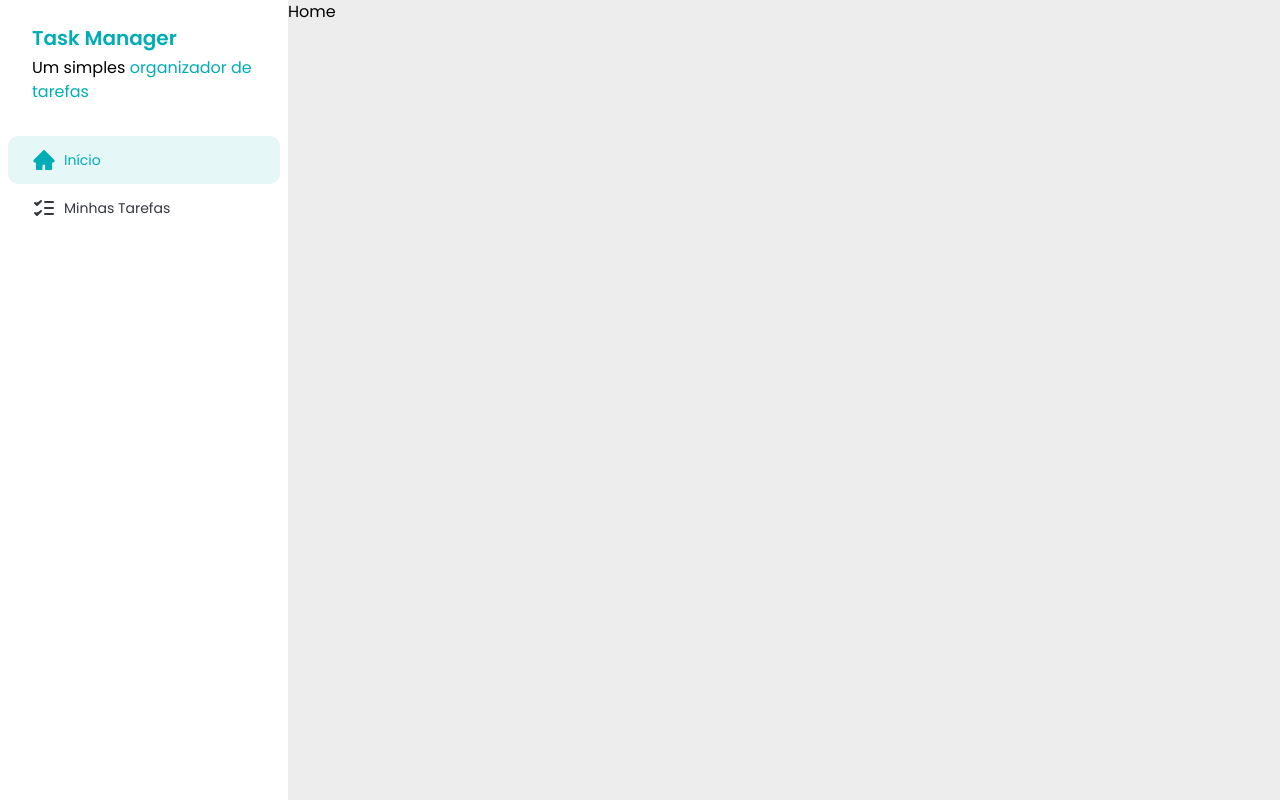
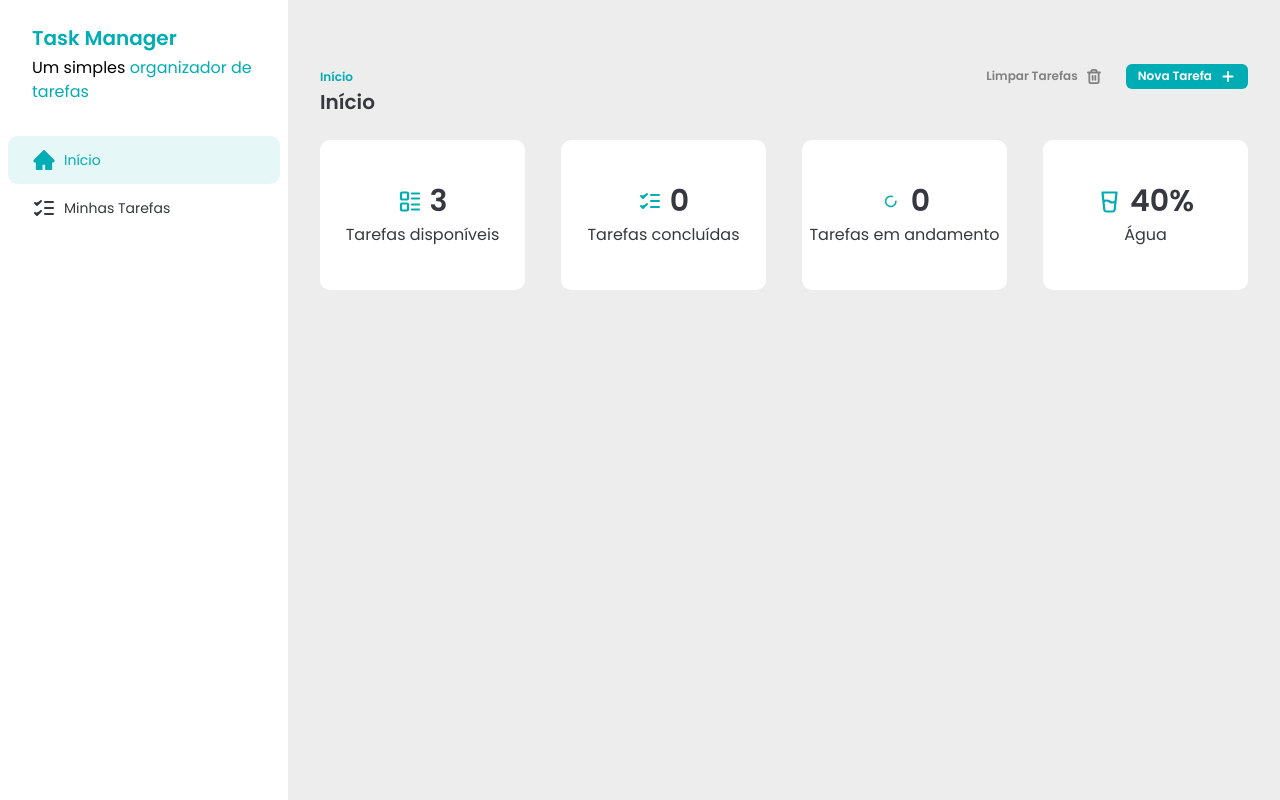
Before and after one commit to VinicyosFerreira/To-Do-List-Manager, a React (Vite) app: page / in a window 1280 px wide. Built offline with nearby package versions, Linux system fonts and the light colour scheme; data requests are answered from the project's data file.

Commit message:
feat: add dashboard cards

```diff
--- a/db.json
+++ b/db.json
@@ -1,3 +1,25 @@
 {
-  "tasks": []
+  "tasks": [
+    {
+      "id": "8fceeb6e-e710-4290-939c-de98be2f02c7",
+      "title": "dasdsa",
+      "description": "dsadas",
+      "period": "morning",
+      "status": "not_started"
+    },
+    {
+      "id": "1c98d8d9-2661-476e-98d8-c60550d7557c",
+      "title": "dsada",
+      "description": "dasdsa",
+      "period": "afternoon",
+      "status": "not_started"
+    },
+    {
+      "id": "8beddeaf-cafc-404a-b18a-d322edd7ad9b",
+      "title": "12313",
+      "description": "321321",
+      "period": "morning",
+      "status": "not_started"
+    }
+  ]
 }
--- a/src/assets/icons/index.js
+++ b/src/assets/icons/index.js
@@ -4,7 +4,9 @@ import CheckIcon from '../icons/check.svg?react';
 import ChevronRightIcon from '../icons/chevron-right.svg?react';
 import CloudSunIcon from '../icons/cloud-sun.svg?react';
 import DetailsIcon from '../icons/details.svg?react';
+import GlassWaterIcon from '../icons/glass-water.svg?react';
 import HomeIcon from '../icons/home.svg?react';
+import LayoutListIcon from '../icons/layout-list.svg?react';
 import LoaderIcon from '../icons/loader.svg?react';
 import MoonIcon from '../icons/moon.svg?react';
 import SunIcon from '../icons/sun.svg?react';
@@ -18,7 +20,9 @@ export {
    ChevronRightIcon,
    CloudSunIcon,
    DetailsIcon,
+   GlassWaterIcon,
    HomeIcon,
+   LayoutListIcon,
    LoaderIcon,
    MoonIcon,
    SunIcon,
--- /dev/null
+++ b/src/components/DashboardCard.jsx
@@ -0,0 +1,15 @@
+const DashboardCard = ({ icon, mainText, secondaryText }) => {
+   return (
+      <div className="flex h-[150px] flex-col items-center justify-center gap-1 rounded-[10px] bg-brand-white">
+         <div className="flex items-center gap-2">
+            <span className="text-brand-primary">{icon}</span>
+            <p className="text-3xl font-semibold text-brand-dark-blue">
+               {mainText}
+            </p>
+         </div>
+         <p className="text-brand-dark-blue">{secondaryText}</p>
+      </div>
+   );
+};
+
+export default DashboardCard;
--- /dev/null
+++ b/src/components/Header.jsx
@@ -0,0 +1,40 @@
+import { useState } from 'react';
+
+import { AddIcon, TrashIcon } from '../assets/icons';
+import AddTaskDialog from './AddTaskDialog';
+import Button from './Button';
+
+const Header = ({ subtitle, title }) => {
+   const [isOpenDialog, setIsOpenDialog] = useState(false);
+   return (
+      <div className="flex w-full justify-between">
+         <div>
+            <span className="text-xs font-semibold text-brand-primary">
+               {subtitle}
+            </span>
+            <h2 className="text-xl font-semibold text-brand-dark-blue">
+               {title}
+            </h2>
+         </div>
+
+         <div className="flex h-min items-center gap-3">
+            <Button color="ghost">
+               Limpar Tarefas
+               <TrashIcon />
+            </Button>
+
+            <Button onClick={() => setIsOpenDialog(true)}>
+               Nova Tarefa
+               <AddIcon />
+            </Button>
+
+            <AddTaskDialog
+               isOpen={isOpenDialog}
+               handleCloseDialog={() => setIsOpenDialog(false)}
+            />
+         </div>
+      </div>
+   );
+};
+
+export default Header;
--- a/src/components/Tasks.jsx
+++ b/src/components/Tasks.jsx
@@ -1,22 +1,14 @@
 import { useQueryClient } from '@tanstack/react-query';
-import { useState } from 'react';
 import { toast } from 'sonner';
 
-import {
-   AddIcon,
-   CloudSunIcon,
-   MoonIcon,
-   SunIcon,
-   TrashIcon,
-} from '../assets/icons';
+import { CloudSunIcon, MoonIcon, SunIcon } from '../assets/icons';
 import TasksSeparator from '../components/TasksSeparator';
 import { useGetTasks } from '../hooks/data/use-get-tasks';
-import AddTaskDialog from './AddTaskDialog';
-import Button from './Button';
+import { taskQueryKeys } from '../keys/queries';
+import Header from './Header';
 import TaskItem from './TaskItem';
 
 const Tasks = () => {
-   const [isOpenDialog, setIsOpenDialog] = useState(false);
    const queryClient = useQueryClient();
    const { data: tasks } = useGetTasks();
 
@@ -48,38 +40,12 @@ const Tasks = () => {
          return task;
       });
 
-      queryClient.setQueryData(['tasks'], newTasks);
+      queryClient.setQueryData(taskQueryKeys.getAll(), newTasks);
    };
 
    return (
       <div className="w-full space-y-6 px-8 py-16">
-         <div className="flex w-full justify-between">
-            <div>
-               <span className="text-xs font-semibold text-brand-primary">
-                  Minhas tarefas
-               </span>
-               <h2 className="text-xl font-semibold text-brand-dark-blue">
-                  Minhas tarefas
-               </h2>
-            </div>
-
-            <div className="flex h-min items-center gap-3">
-               <Button color="ghost">
-                  Limpar Tarefas
-                  <TrashIcon />
-               </Button>
-
-               <Button onClick={() => setIsOpenDialog(true)}>
-                  Nova Tarefa
-                  <AddIcon />
-               </Button>
-
-               <AddTaskDialog
-                  isOpen={isOpenDialog}
-                  handleCloseDialog={() => setIsOpenDialog(false)}
-               />
-            </div>
-         </div>
+         <Header subtitle="Minhas tarefas" title="Minhas tarefas" />
 
          {/* <TaskList /> */}
          <div className="rounded-xl bg-white p-6">
--- a/src/pages/HomePage.jsx
+++ b/src/pages/HomePage.jsx
@@ -1,10 +1,53 @@
+import {
+   GlassWaterIcon,
+   LayoutListIcon,
+   LoaderIcon,
+   TasksIcon,
+} from '../assets/icons';
+import DashboardCard from '../components/DashboardCard';
+import Header from '../components/Header';
 import Sidebar from '../components/Sidebar';
+import { useGetTasks } from '../hooks/data/use-get-tasks';
 
 const HomePage = () => {
+   const { data: tasks } = useGetTasks();
+
+   const inProgressTasks = tasks?.filter((task) => {
+      task.status === 'not_started';
+   }).length;
+
+   const inDoneTasks = tasks?.filter((task) => {
+      task.status === 'done';
+   }).length;
+
    return (
       <div className="flex">
          <Sidebar />
-         <h1>Home</h1>
+         <div className="w-full space-y-6 px-8 py-16">
+            <Header subtitle="Início" title="Início" />
+            <div className="grid grid-cols-4 gap-9">
+               <DashboardCard
+                  icon={<LayoutListIcon />}
+                  mainText={tasks?.length}
+                  secondaryText="Tarefas disponíveis"
+               />
+               <DashboardCard
+                  icon={<TasksIcon />}
+                  mainText={inDoneTasks}
+                  secondaryText="Tarefas concluídas"
+               />
+               <DashboardCard
+                  icon={<LoaderIcon />}
+                  mainText={inProgressTasks}
+                  secondaryText="Tarefas em andamento"
+               />
+               <DashboardCard
+                  icon={<GlassWaterIcon />}
+                  mainText="40%"
+                  secondaryText="Água"
+               />
+            </div>
+         </div>
       </div>
    );
 };
```
Also changed, not shown: src/assets/icons/glass-water.svg (added), src/assets/icons/layout-list.svg (added).
